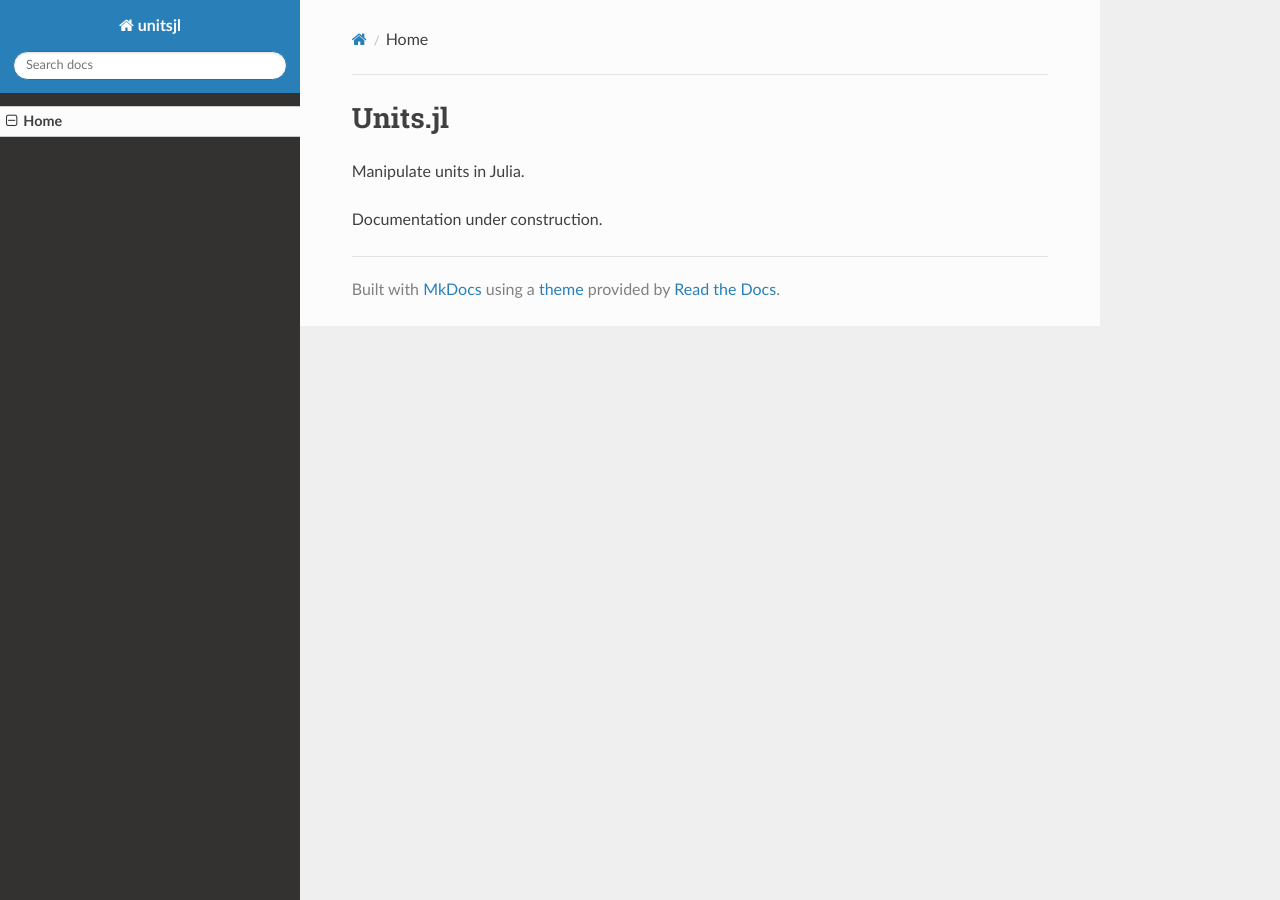
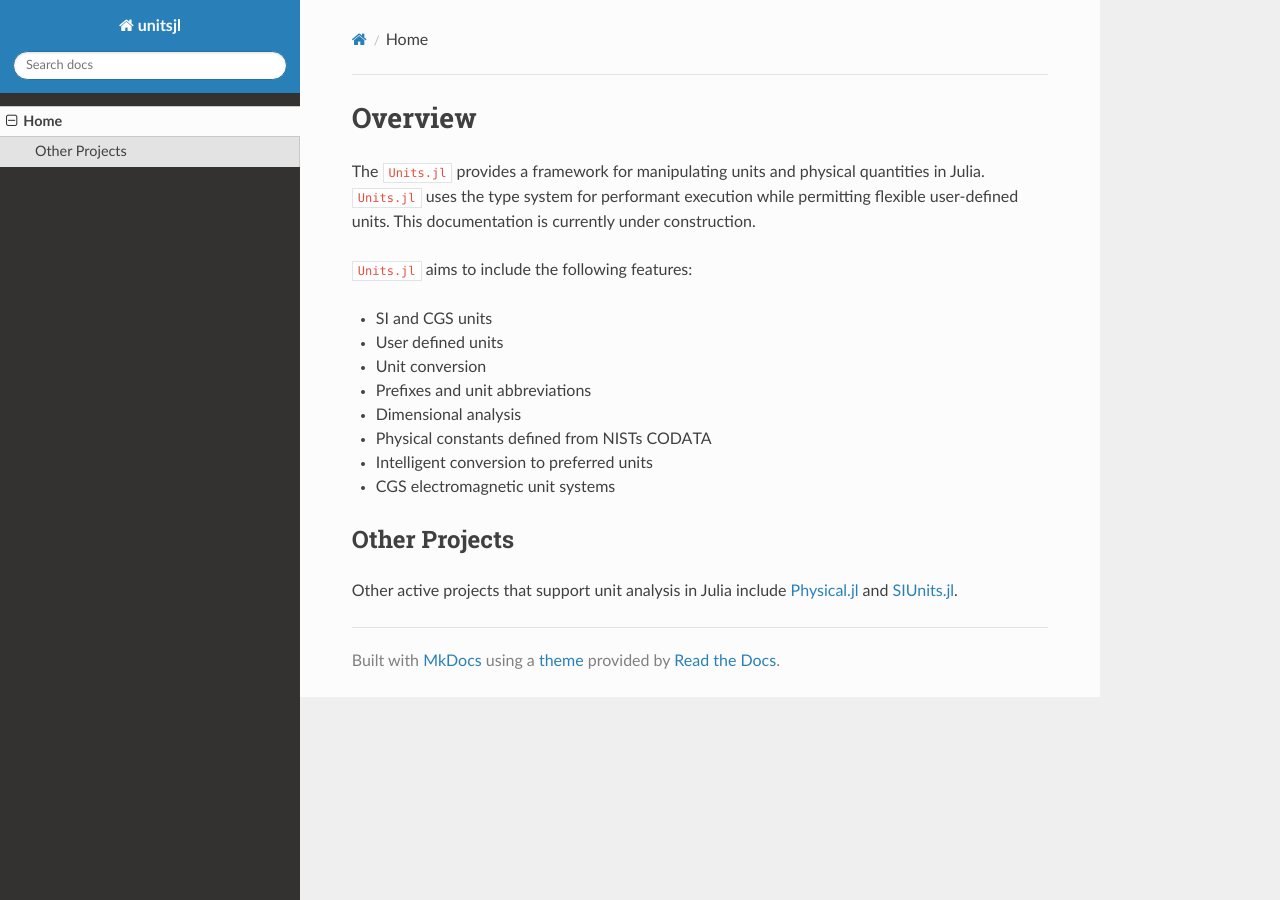
Before and after one commit to autocorr/Units.jl, an MkDocs documentation site: the page built from docs/index.md, in a window 1280 px wide. Built offline with MkDocs 1.6.1, drawn with Linux system fonts in a browser that asks for light colours; nearby versions of some CDN libraries; old or Windows-style settings are respelled for this version of MkDocs.

Commit message:
Add real documentation

```diff
--- a/docs/index.md
+++ b/docs/index.md
@@ -1,4 +1,23 @@
-# Units.jl
-Manipulate units in Julia.
+Overview
+========
+The `Units.jl` provides a framework for manipulating units and physical
+quantities in Julia. `Units.jl` uses the type system for performant execution
+while permitting flexible user-defined units. This documentation is
+currently under construction.
 
-Documentation under construction.
+`Units.jl` aims to include the following features:
+
+* SI and CGS units
+* User defined units
+* Unit conversion
+* Prefixes and unit abbreviations
+* Dimensional analysis
+* Physical constants defined from NISTs CODATA
+* Intelligent conversion to preferred units
+* CGS electromagnetic unit systems
+
+Other Projects
+--------------
+Other active projects that support unit analysis in Julia include
+[Physical.jl](https://github.com/ggggggggg/Physical.jl) and
+[SIUnits.jl](https://github.com/Keno/SIUnits.jl).
```
